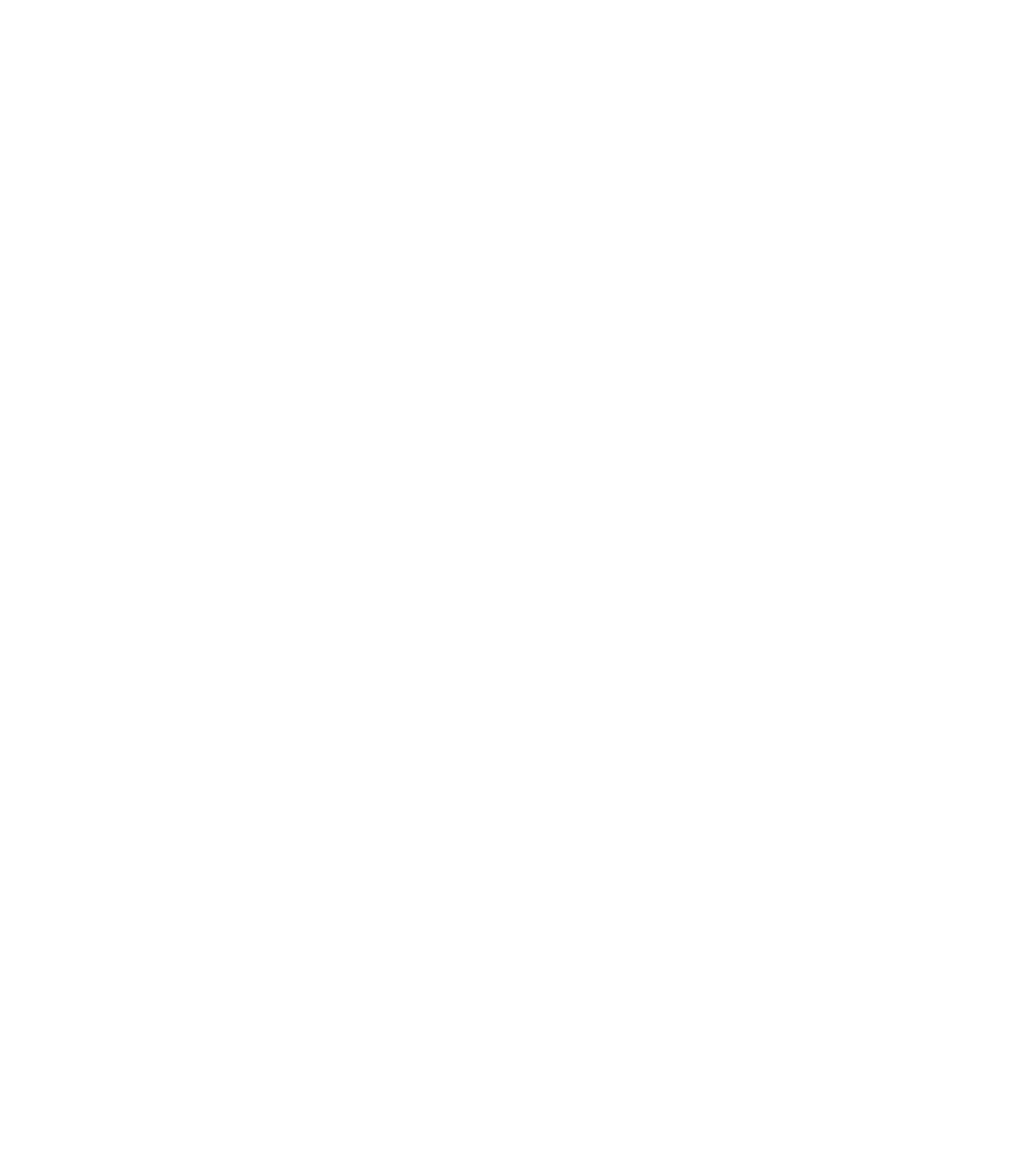
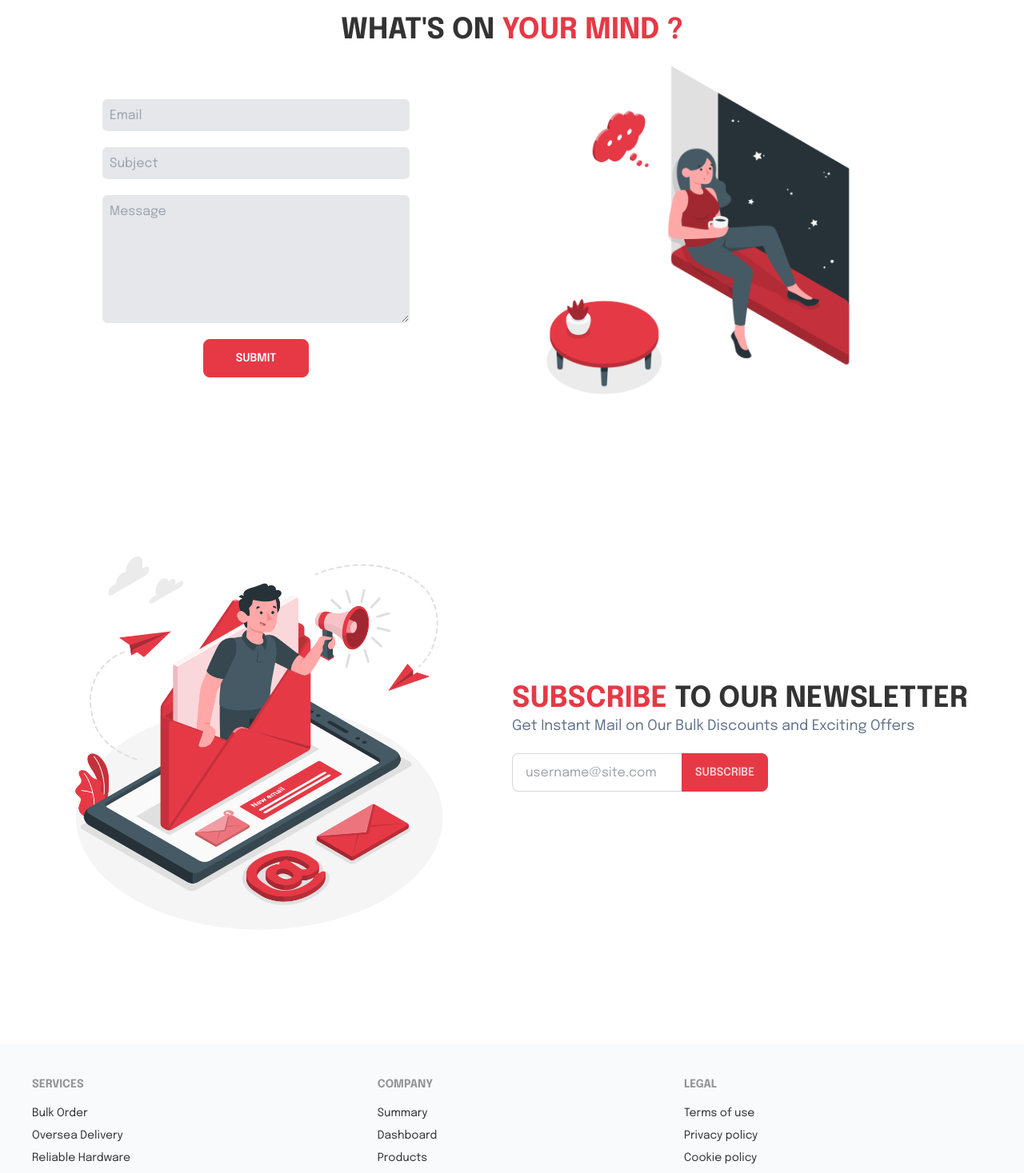
Before and after one commit to Alapottra-troj1n/ignition-client, a React (Create React App) app: page / in a window 1280 px wide. Shown: the part 2094-3561 px from the top of the page at 80% size. Before the commit the page ends 1856 px from the top, so only its background shows below. Built offline with nearby package versions, Linux system fonts and the light colour scheme; no server answers.

Commit message:
added two extra sections homepage done

```diff
--- a/src/App.js
+++ b/src/App.js
@@ -1,5 +1,6 @@
 import { Route, Routes } from 'react-router-dom';
 import './App.css';
+import Footer from './components/Footer/Footer';
 import Home from './components/Home/Home';
 import Navbar from './components/Navbar/Navbar';
 
@@ -10,6 +11,7 @@ function App() {
       <Routes>
         <Route path='/' element={<Home />} ></Route>
       </Routes>
+      <Footer/>
     </div>
   );
 }
--- /dev/null
+++ b/src/components/Footer/Footer.jsx
@@ -0,0 +1,48 @@
+import React from 'react';
+import { Link } from 'react-router-dom';
+
+const Footer = () => {
+    return (
+        <div className="bg-slate-50">
+            <footer className="footer p-10 text-base-content container mx-auto">
+                <div>
+                    <span className="footer-title">Services</span>
+                    <Link to='/' className="link link-hover">Bulk Order</Link>
+                    <Link to='/' className="link link-hover">Oversea Delivery</Link>
+                    <Link to='/' className="link link-hover">Reliable Hardware</Link>
+
+                </div>
+                <div>
+                    <span className="footer-title">Company</span>
+                    <Link to='/' className="link link-hover">Summary</Link>
+                    <Link to='/' className="link link-hover">Dashboard</Link>
+                    <Link to='/' className="link link-hover">Products</Link>
+                    <Link to='/' className="link link-hover">My Profile</Link>
+                </div>
+                <div>
+                    <span className="footer-title">Legal</span>
+                    <Link to='/' className="link link-hover">Terms of use</Link>
+                    <Link to='/' className="link link-hover">Privacy policy</Link>
+                    <Link to='/' className="link link-hover">Cookie policy</Link>
+                </div>
+            </footer>
+
+            <footer className="footer items-center p-10 text-neutral-content container mx-auto">
+                <div className="items-center grid-flow-col">
+                    <Link to="/" className="btn btn-ghost normal-case text-2xl font-bold"><span className="text-primary">Igni</span>tion</Link>
+                    <p>Copyright © 2022 - All right reserved</p>
+                </div>
+                <div className="grid-flow-col gap-4 md:place-self-center md:justify-self-end">
+                    <a><svg xmlns="http://www.w3.org/2000/svg" width="24" height="24" viewBox="0 0 24 24" className="fill-current cursor-pointer"><path d="M24 4.557c-.883.392-1.832.656-2.828.775 1.017-.609 1.798-1.574 2.165-2.724-.951.564-2.005.974-3.127 1.195-.897-.957-2.178-1.555-3.594-1.555-3.179 0-5.515 2.966-4.797 6.045-4.091-.205-7.719-2.165-10.148-5.144-1.29 2.213-.669 5.108 1.523 6.574-.806-.026-1.566-.247-2.229-.616-.054 2.281 1.581 4.415 3.949 4.89-.693.188-1.452.232-2.224.084.626 1.956 2.444 3.379 4.6 3.419-2.07 1.623-4.678 2.348-7.29 2.04 2.179 1.397 4.768 2.212 7.548 2.212 9.142 0 14.307-7.721 13.995-14.646.962-.695 1.797-1.562 2.457-2.549z"></path></svg>
+                    </a>
+                    <a><svg xmlns="http://www.w3.org/2000/svg" width="24" height="24" viewBox="0 0 24 24" className="fill-current cursor-pointer"><path d="M19.615 3.184c-3.604-.246-11.631-.245-15.23 0-3.897.266-4.356 2.62-4.385 8.816.029 6.185.484 8.549 4.385 8.816 3.6.245 11.626.246 15.23 0 3.897-.266 4.356-2.62 4.385-8.816-.029-6.185-.484-8.549-4.385-8.816zm-10.615 12.816v-8l8 3.993-8 4.007z"></path></svg></a>
+                    <a><svg xmlns="http://www.w3.org/2000/svg" width="24" height="24" viewBox="0 0 24 24" className="fill-current cursor-pointer"><path d="M9 8h-3v4h3v12h5v-12h3.642l.358-4h-4v-1.667c0-.955.192-1.333 1.115-1.333h2.885v-5h-3.808c-3.596 0-5.192 1.583-5.192 4.615v3.385z"></path></svg></a>
+                </div>
+            </footer>
+
+        </div>
+
+    );
+};
+
+export default Footer;
--- a/src/components/Home/Home.jsx
+++ b/src/components/Home/Home.jsx
@@ -1,7 +1,10 @@
 import React from 'react';
 import Banner from './Banner';
+import Newsletter from './Newsletter';
 import Products from './Products';
+import Reviews from './Reviews';
 import Summary from './Summary';
+import Unique from './Unique';
 
 const Home = () => {
     return (
@@ -9,6 +12,9 @@ const Home = () => {
             <Banner/>
             <Products/>
             <Summary/>
+            <Reviews/>
+            <Unique/>
+            <Newsletter/>
         </div>
     );
 };
--- /dev/null
+++ b/src/components/Home/Newsletter.jsx
@@ -0,0 +1,24 @@
+import React from 'react';
+import newsletter from '../../assets/newsletter.png'
+
+const Newsletter = () => {
+    return (
+        <div className="grid grid-cols-2 mx-auto container my-32">
+            <div className="flex justify-center">
+                <img src={newsletter} className="max-w-lg" alt="" />
+            </div>
+            <div className="flex flex-col justify-center">
+                <h2 className="font-bold text-4xl"> <span className="text-primary">SUBSCRIBE</span> TO OUR NEWSLETTER </h2>
+                <p className='text-lg text-slate-500'>Get Instant Mail on Our Bulk Discounts and Exciting Offers</p>
+                <div className="form-control w-80 mt-5">
+                        <div className="relative">
+                            <input type="text" placeholder="username@site.com" className="input input-bordered w-full pr-16" />
+                            <button className="btn btn-primary absolute top-0 right-0 rounded-l-none">Subscribe</button>
+                        </div>
+                    </div>
+            </div>
+        </div>
+    );
+};
+
+export default Newsletter;
--- a/src/components/Home/Products.jsx
+++ b/src/components/Home/Products.jsx
@@ -21,7 +21,7 @@ const Products = () => {
         <div className="my-24 container mx-auto">
             <h2 className="text-4xl text-center font-bold mb-16">OUR HARDWARE <span className="text-primary">PRODUCTS</span></h2>
             <div className="grid grid-cols-1 md:grid-cols-2 lg:grid-cols-3 gap-10 ">
-                {products.map(product => <Product product={product}></Product>)}
+                {products.map(product => <Product key={product._id} product={product}></Product>)}
             </div>
         </div>
 
--- /dev/null
+++ b/src/components/Home/Review.jsx
@@ -0,0 +1,34 @@
+import React from 'react';
+
+const Review = ({ review }) => {
+    const rating = review.rating;
+
+
+    return (
+
+        <div class="card bg-slate-100 text-neutral-content">
+            <div class="card-body items-center text-center">
+                <div class="avatar">
+                    <div class="w-24 rounded-full">
+                        <img src={review.image} alt='profile' />
+                    </div>
+                </div>
+                <h2 class="card-title">{review.name}</h2>
+                <p>{review.review}</p>
+                <div class="card-actions justify-center">
+                    <div class="rating">
+                        {
+
+                            [...Array(rating).keys()].map(number => <input type="radio" name="rating-2" class="mask mask-star-2 bg-orange-400" checked />)
+                        }
+
+                    </div>
+
+                </div>
+            </div>
+        </div>
+
+    );
+};
+
+export default Review;
--- /dev/null
+++ b/src/components/Home/Reviews.jsx
@@ -0,0 +1,29 @@
+import React, { useEffect, useState } from 'react';
+import Review from './Review';
+
+const Reviews = () => {
+    const [reviews, setReviews] = useState([]);
+
+    useEffect(()=>{
+        const getReviews = async() =>{
+            const response = await fetch(`http://localhost:5000/reviews`)
+            const data = await response.json();
+            setReviews(data);
+        }
+        getReviews();
+    },[])
+
+
+    return (
+        <div className="container mx-auto my-32">
+            <h2 className="text-4xl text-center font-bold my-10"> <span className="text-primary">WHAT OUR CLIENT</span> SAYS ABOUT US</h2>
+
+            <div className="grid grid-cols-3 gap-10">
+                {reviews.map(review => <Review key={review._id}  review={review} />)}
+            </div>
+
+        </div>
+    );
+};
+
+export default Reviews;
--- a/src/components/Home/Summary.jsx
+++ b/src/components/Home/Summary.jsx
@@ -6,7 +6,7 @@ const Summary = () => {
         <div className='my-20 container mx-auto'>
             <div className='my-10'>
                 <h2 className="text-center  font-bold text-4xl"> <span className="text-primary">TRUSTED BY </span>THOUSANDS OF BUSINESSES</h2>
-                <p className='text-center text-lg text-slate-500'>Serving You Since 1991</p>
+                <p className='text-center text-lg text-slate-500'>Our Business Summary</p>
             </div>
 
             <div className='flex justify-center mb-5'>
--- /dev/null
+++ b/src/components/Home/Unique.jsx
@@ -0,0 +1,43 @@
+import React from 'react';
+import question from '../../assets/question.png'
+
+const Unique = () => {
+    return (
+        <div>
+            <div>
+                <h2 className='text-center font-bold text-4xl'>WHAT'S ON<span className="text-primary"> YOUR MIND ?</span></h2>
+                <div>
+                <div className='container mx-auto '>
+            <div className='grid grid-cols-1 lg:grid-cols-2 grid-flow-row-dense'>
+
+                <form className='flex flex-col justify-center gap-5 items-center p-5'>
+
+                    <input type="email" className="bg-gray-200 w-full md:w-72 lg:w-96 border rounded-md px-2 h-10 " name="email" placeholder='Email' required />
+
+                    <input type="text" className="bg-gray-200 w-full md:w-72 lg:w-96 border rounded-md px-2 h-10 " name="subject" placeholder='Subject' required />
+
+                    <textarea type="text" className="bg-gray-200 w-full md:w-72 lg:w-96 border rounded-md p-2 h-40 " name="message" placeholder='Message' required />
+                    <button className="btn btn-primary text-white px-10">Submit</button>
+
+
+                </form>
+
+
+                <div>
+                <img src={question} className="w-3/4" alt="" />
+                </div>
+
+
+            </div>
+
+
+        </div>
+                </div>
+
+
+            </div>
+        </div>
+    );
+};
+
+export default Unique;
```
Also changed, not shown: src/assets/newsletter.png (added), src/assets/question.png (added).
